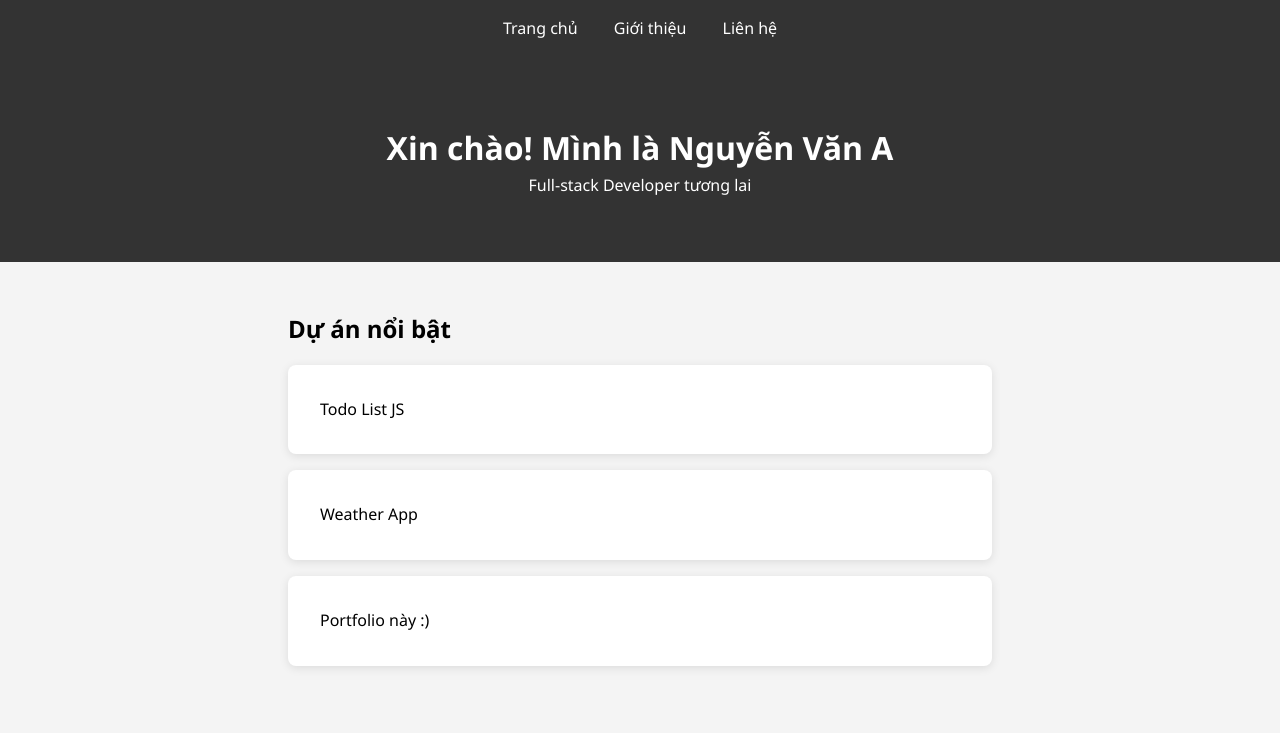
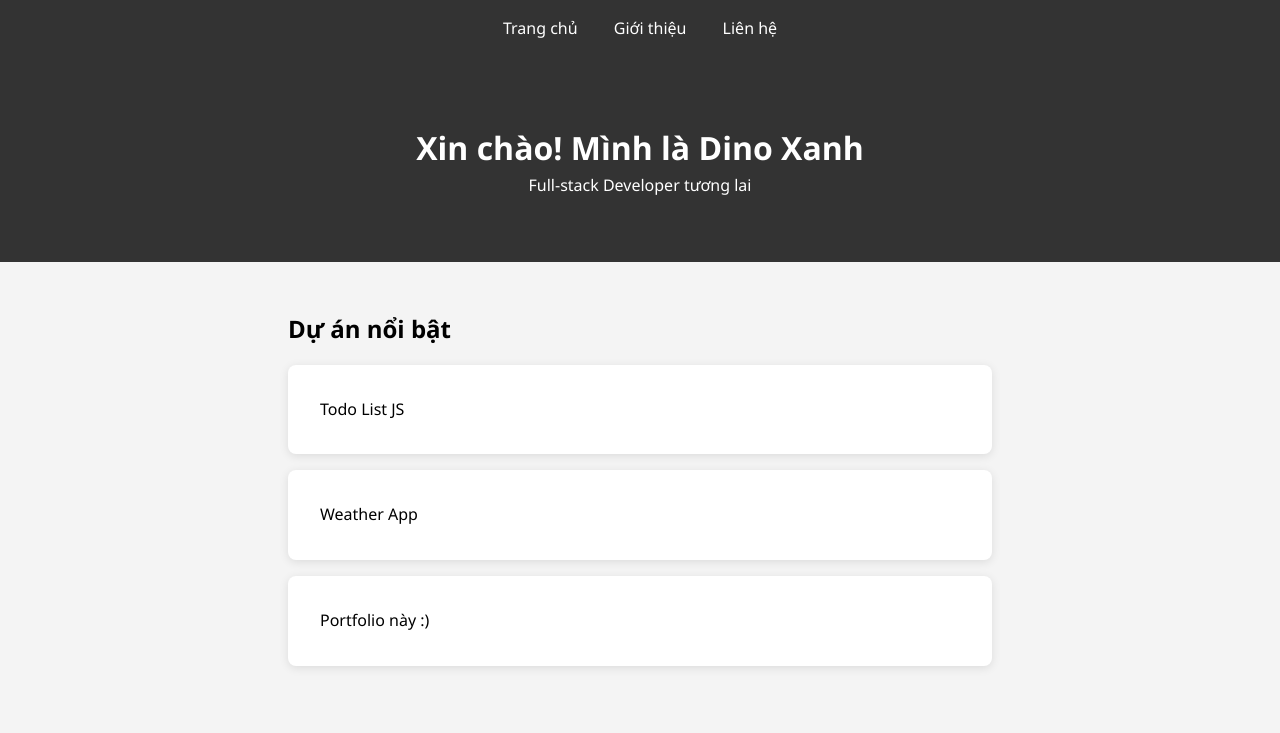
Before and after one commit to DinoXanh/my-portfolio1, a plain HTML site: page index.html in a window 1280 px wide. Drawn offline with Linux system fonts and the light colour scheme; files that its build step writes are made by us from their sources; files whose address does not match are found by name.

Commit message:
Update index.html

```diff
--- a/index.html
+++ b/index.html
@@ -3,7 +3,7 @@
 <head>
     <meta charset="UTF-8">
     <meta name="viewport" content="width=device-width, initial-scale=1.0">
-    <title>Nguyễn Văn A - Portfolio</title>
+    <title>Dino Xanh - Portfolio</title>
     <link rel="stylesheet" href="css/style.css">
 </head>
 <body>
@@ -14,7 +14,7 @@
     </nav>
 
     <header>
-        <h1>Xin chào! Mình là Nguyễn Văn A</h1>
+        <h1>Xin chào! Mình là Dino Xanh</h1>
         <p>Full-stack Developer tương lai</p>
     </header>
 
```
